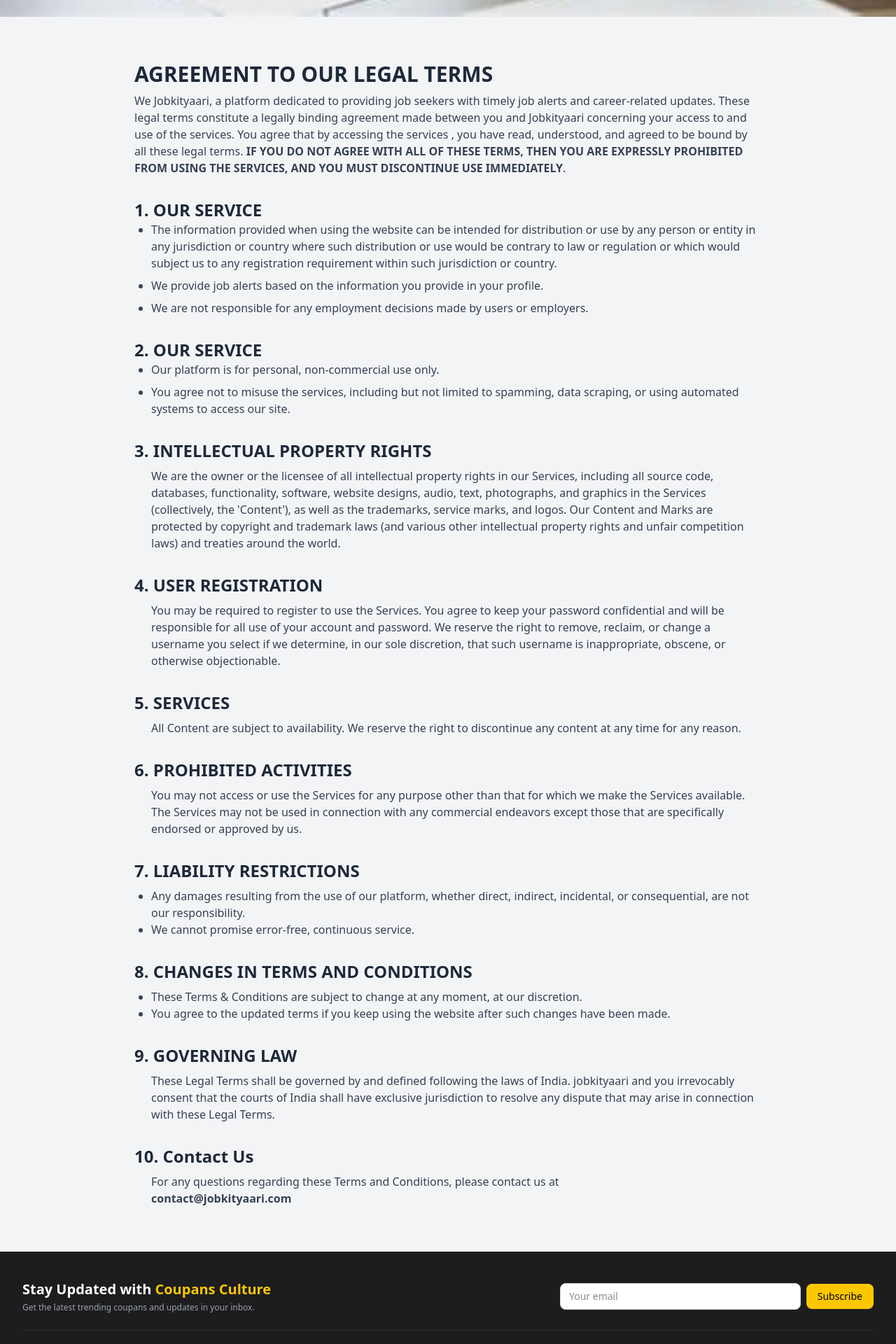
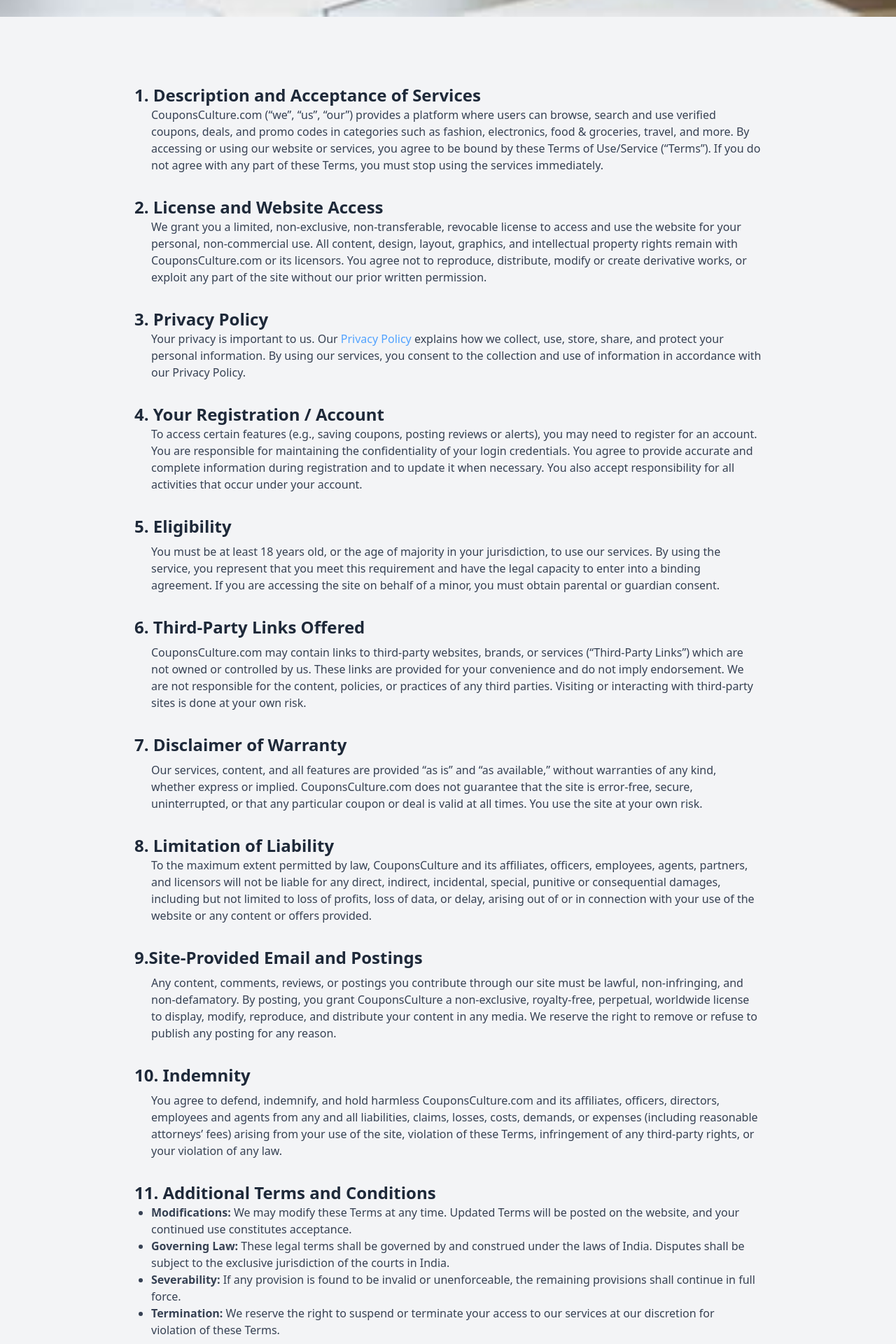
Before and after one commit to MVMGITHB/CouponFrontend, a Next.js app: page /terms-conditions in a window 1280 px wide. Shown: the part 620-2540 px from the top of the page at 70% size. Built offline with nearby package versions, Linux system fonts and the light colour scheme.

Commit message:
privacy and policy changed

```diff
--- a/src/components/privacy/PrivacyPolicy.jsx
+++ b/src/components/privacy/PrivacyPolicy.jsx
@@ -34,7 +34,7 @@
                   href="https://couponsculture.com/"
                   className="text-blue-600 underline"
                 >
-                  <strong>www.CoupansCulture.com</strong>
+                  <strong>www.couponsculture.com</strong>
                 </a>
                 , or any of our websites that have links to this privacy
                 statement.
@@ -247,7 +247,7 @@
                 </p>
                 <p className="text-base font-normal mt-2 text-[16px] text-gray-600 text-justify">
                   <strong> Email:</strong>{" "}
-                  <strong>contact@CoupansCulture.com</strong>
+                  <strong>contact@couponsculture.com</strong>
                 </p>
               </li>
             </ol>
--- a/src/components/termCondition/TermsConditions.jsx
+++ b/src/components/termCondition/TermsConditions.jsx
@@ -1,8 +1,8 @@
 
 export default function TermsConditions() {
-    return (
+  return (
 
-        <>
+    <>
 
       <div className="bg-gray-100">
         {/* Hero Section */}
@@ -16,62 +16,87 @@
         {/* Terms & Conditions Content */}
         <section className="py-16 px-6 md:px-20 ">
           <div className="max-w-4xl mx-auto text-gray-700">
-            <h2 className="text-3xl font-bold text-gray-800 mb-2">AGREEMENT TO OUR LEGAL TERMS</h2>
-            <p >We Jobkityaari, a platform dedicated to providing job seekers with timely job alerts and career-related updates. These legal terms constitute a legally binding agreement made between you and Jobkityaari concerning your access to and use of the services. You agree that by accessing the services , you have read, understood, and agreed to be bound by all these legal terms. <strong>IF YOU DO NOT AGREE WITH ALL OF THESE TERMS, THEN YOU ARE EXPRESSLY PROHIBITED FROM USING THE SERVICES, AND YOU MUST DISCONTINUE USE IMMEDIATELY</strong>.</p>
+            {/* <h2 className="text-3xl font-bold text-gray-800 mb-2">Description and Acceptance of Services</h2> */}
 
-            <h2 className="text-2xl font-bold text-gray-800 mt-8">1. OUR SERVICE</h2>
+
+            <h2 className="text-2xl font-bold text-gray-800 mt-8">1. Description and Acceptance of Services</h2>
             <ul className="space-y-2 list-disc list-outside pl-6">
-              <li>The information provided when using the website can be intended for distribution or use by any person or entity in any jurisdiction or country where such distribution or use would be contrary to law or regulation or which would subject us to any registration requirement within such jurisdiction or country. </li>
-              <li>We provide job alerts based on the information you provide in your profile.</li>
-              <li>We are not responsible for any employment decisions made by users or employers.
+              <p>CouponsCulture.com (“we”, “us”, “our”) provides a platform where users can browse, search and use verified coupons, deals, and promo codes in categories such as fashion, electronics, food & groceries, travel, and more. By accessing or using our website or services, you agree to be bound by these Terms of Use/Service (“Terms”). If you do not agree with any part of these Terms, you must stop using the services immediately.
+              </p>
+            </ul>
+
+
+            <h2 className="text-2xl font-bold text-gray-800 mt-8">2. License and Website Access</h2>
+            <ul className="space-y-2 list-disc list-outside pl-6">
+              <p>We grant you a limited, non-exclusive, non-transferable, revocable license to access and use the website for your personal, non-commercial use. All content, design, layout, graphics, and intellectual property rights remain with CouponsCulture.com or its licensors. You agree not to reproduce, distribute, modify or create derivative works, or exploit any part of the site without our prior written permission.</p>
+            </ul>
+
+            <h2 className="text-2xl font-bold text-gray-800 mt-8">3. Privacy Policy </h2>
+            <ul className="space-y-2 list-disc list-outside pl-6">
+              <p>Your privacy is important to us. Our <a className="text-blue-400" href="https://couponsculture.com/privacy-policy">Privacy Policy</a>  explains how we collect, use, store, share, and protect your personal information. By using our services, you consent to the collection and use of information in accordance with our Privacy Policy.
+              </p>
+            </ul>
+            <h2 className="text-2xl font-bold text-gray-800 mt-8">4. Your Registration / Account  </h2>
+            <ul className="space-y-2 list-disc list-outside pl-6">
+              <p>To access certain features (e.g., saving coupons, posting reviews or alerts), you may need to register for an account. You are responsible for maintaining the confidentiality of your login credentials. You agree to provide accurate and complete information during registration and to update it when necessary. You also accept responsibility for all activities that occur under your account.</p>
+            </ul>
+
+
+
+            <h2 className="text-2xl font-bold text-gray-800 mt-8">5. Eligibility </h2>
+            <p className="mt-2 ml-6">You must be at least 18 years old, or the age of majority in your jurisdiction, to use our services. By using the service, you represent that you meet this requirement and have the legal capacity to enter into a binding agreement. If you are accessing the site on behalf of a minor, you must obtain parental or guardian consent.  </p>
+
+            <h2 className="text-2xl font-bold text-gray-800 mt-8">6. Third-Party Links Offered </h2>
+            <p className="mt-2 ml-6">CouponsCulture.com may contain links to third-party websites, brands, or services (“Third-Party Links”) which are not owned or controlled by us. These links are provided for your convenience and do not imply endorsement. We are not responsible for the content, policies, or practices of any third parties. Visiting or interacting with third-party sites is done at your own risk.</p>
+
+            <h2 className="text-2xl font-bold text-gray-800 mt-8">7.  Disclaimer of Warranty </h2>
+            <ul className="list-disc mt-2">
+              <p className="mt-2 ml-6">Our services, content, and all features are provided “as is” and “as available,” without warranties of any kind, whether express or implied. CouponsCulture.com does not guarantee that the site is error-free, secure, uninterrupted, or that any particular coupon or deal is valid at all times. You use the site at your own risk.</p>
+            </ul>
+
+
+            <h2 className="text-2xl font-bold text-gray-800 mt-8">8. Limitation of Liability</h2>
+            <ul className="list-disc pl-6">
+              <p>To the maximum extent permitted by law, CouponsCulture and its affiliates, officers, employees, agents, partners, and licensors will not be liable for any direct, indirect, incidental, special, punitive or consequential damages, including but not limited to loss of profits, loss of data, or delay, arising out of or in connection with your use of the website or any content or offers provided.</p>
+            </ul>
+
+            <h2 className="text-2xl font-bold text-gray-800 mt-8">9.Site-Provided Email and Postings</h2>
+            <p className="mt-2 pl-6">Any content, comments, reviews, or postings you contribute through our site must be lawful, non-infringing, and non-defamatory. By posting, you grant CouponsCulture a non-exclusive, royalty-free, perpetual, worldwide license to display, modify, reproduce, and distribute your content in any media. We reserve the right to remove or refuse to publish any posting for any reason.</p>
+
+
+            <h2 className="text-2xl font-bold text-gray-800 mt-8">10.   Indemnity</h2>
+            <p className="mt-2 ml-6">You agree to defend, indemnify, and hold harmless CouponsCulture.com and its affiliates, officers, directors, employees and agents from any and all liabilities, claims, losses, costs, demands, or expenses (including reasonable attorneys’ fees) arising from your use of the site, violation of these Terms, infringement of any third-party rights, or your violation of any law.
+
+            </p>
+
+
+            <h2 className="text-2xl font-bold text-gray-800 mt-8">11. Additional Terms and Conditions</h2>
+            <ul className="list-disc pl-6">
+              <li><strong>Modifications: </strong>We may modify these Terms at any time. Updated Terms will be posted on the website, and your continued use constitutes acceptance.
+              </li>
+
+              <li> <strong>Governing Law: </strong>These legal terms shall be governed by and construed under the laws of India. Disputes shall be subject to the exclusive jurisdiction of the courts in India.
+
+              </li>
+
+
+               <li> <strong>Severability: </strong>If any provision is found to be invalid or unenforceable, the remaining provisions shall continue in full force.
+
+
+              </li>
+
+               <li> <strong>Termination: </strong>We reserve the right to suspend or terminate your access to our services at our discretion for violation of these Terms.
+
+
+
               </li>
             </ul>
-
-            <h2 className="text-2xl font-bold text-gray-800 mt-8">2. OUR SERVICE</h2>
-            <ul className="space-y-2 list-disc list-outside pl-6">
-              <li>Our platform is for personal, non-commercial use only. </li>
-              <li>You agree not to misuse the services, including but not limited to spamming, data scraping, or using automated systems to access our site.</li>
-            </ul>
-
-            <h2 className="text-2xl font-bold text-gray-800 mt-8">3. INTELLECTUAL PROPERTY RIGHTS </h2>
-            <p className="mt-2 ml-6">We are the owner or the licensee of all intellectual property rights in our Services, including all source code, databases, functionality, software, website designs, audio, text, photographs, and graphics in the Services (collectively, the 'Content'), as well as the trademarks, service marks, and logos. Our Content and Marks are protected by copyright and trademark laws (and various other intellectual property rights and unfair competition laws) and treaties around the world. </p>
-
-            <h2 className="text-2xl font-bold text-gray-800 mt-8">4. USER REGISTRATION  </h2>
-            <p className="mt-2 ml-6">You may be required to register to use the Services. You agree to keep your password confidential and will be responsible for all use of your account and password. We reserve the right to remove, reclaim, or change a username you select if we determine, in our sole discretion, that such username is inappropriate, obscene, or otherwise objectionable.  </p>
-
-            <h2 className="text-2xl font-bold text-gray-800 mt-8">5.  SERVICES </h2>
-            <p className="mt-2 ml-6">All Content are subject to availability. We reserve the right to discontinue any content at any time for any reason.   </p>
-
-            <h2 className="text-2xl font-bold text-gray-800 mt-8">6.   PROHIBITED ACTIVITIES </h2>
-            <p className="mt-2 ml-6">You may not access or use the Services for any purpose other than that for which we make the Services available. The Services may not be used in connection with any commercial endeavors except those that are specifically endorsed or approved by us.
-            </p>
-
-            <h2 className="text-2xl font-bold text-gray-800 mt-8">7.   LIABILITY RESTRICTIONS </h2>
-            <ul className="list-disc pl-6 mt-2">
-              <li>Any damages resulting from the use of our platform, whether direct, indirect, incidental, or consequential, are not our responsibility.</li>
-              <li>We cannot promise error-free, continuous service. </li>
-            </ul>
-            <h2 className="text-2xl font-bold text-gray-800 mt-8">8. CHANGES IN TERMS AND CONDITIONS </h2>
-            <ul className="list-disc pl-6 mt-2">
-              <li>These Terms & Conditions are subject to change at any moment, at our discretion.</li>
-              <li>You agree to the updated terms if you keep using the website after such changes have been made.
-              </li>
-            </ul>
-
-            <h2 className="text-2xl font-bold text-gray-800 mt-8">9. GOVERNING LAW </h2>
-            <p className="mt-2 pl-6">These Legal Terms shall be governed by and defined following the laws of India. jobkityaari and you irrevocably consent that the courts of India shall have exclusive jurisdiction to resolve any dispute that may arise in connection with these Legal Terms. </p>
-
-
-            <h2 className="text-2xl font-bold text-gray-800 mt-8">10.  Contact Us </h2>
-            <p className="mt-2 ml-6">For any questions regarding these Terms and Conditions, please contact us at
-              <br /><strong>contact@jobkityaari.com</strong>
-            </p>
 
 
 
           </div>
         </section>
       </div>
-      </>
-    );
-  }
+    </>
+  );
+}
```
